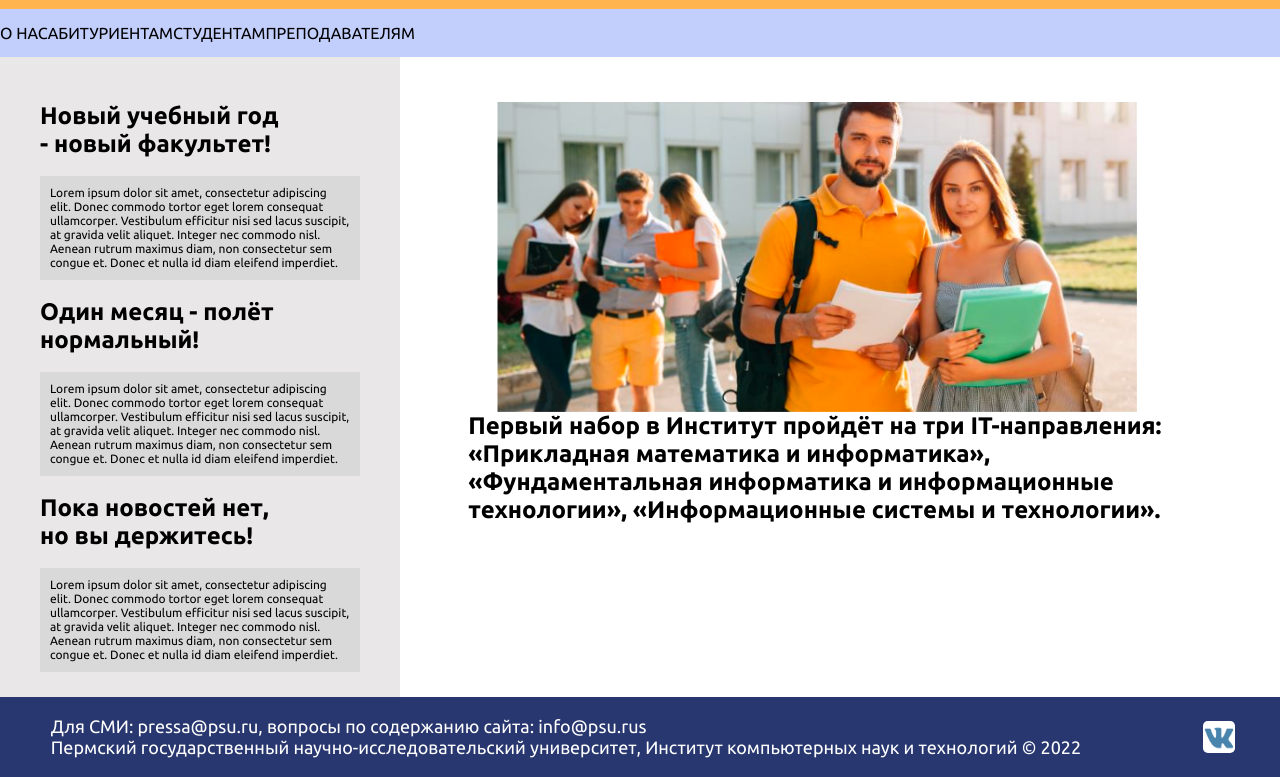
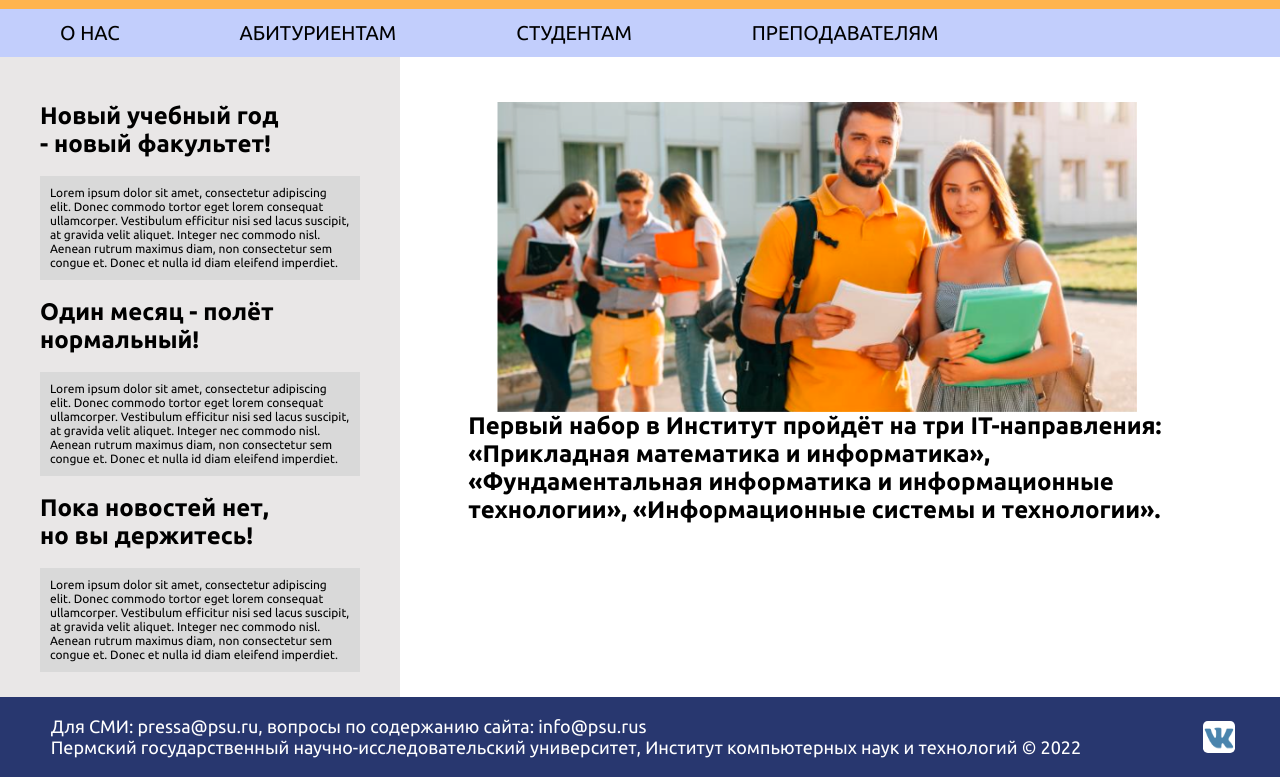
Before and after one commit to Fanatglenta777/-, a plain HTML site: page index.html in a window 1280 px wide. Shown: the part 71-848 px from the top of the page. Drawn offline with Linux system fonts and the light colour scheme.

Commit message:
Update style.css

```diff
--- a/style.css
+++ b/style.css
@@ -16,7 +16,7 @@ body {
   justify-content: start;
   height: 6vh;
 }
-/* .link-to-page {
+.link-to-page {
   font-family: "Ubuntu";
   font-style: normal;
   font-weight: 400;
@@ -24,7 +24,7 @@ body {
   line-height: 28px;
   padding: 60px;
   color: black;
-} */
+}
 .head-wrapper {
   width: 60vw;
   position: relative;
```
